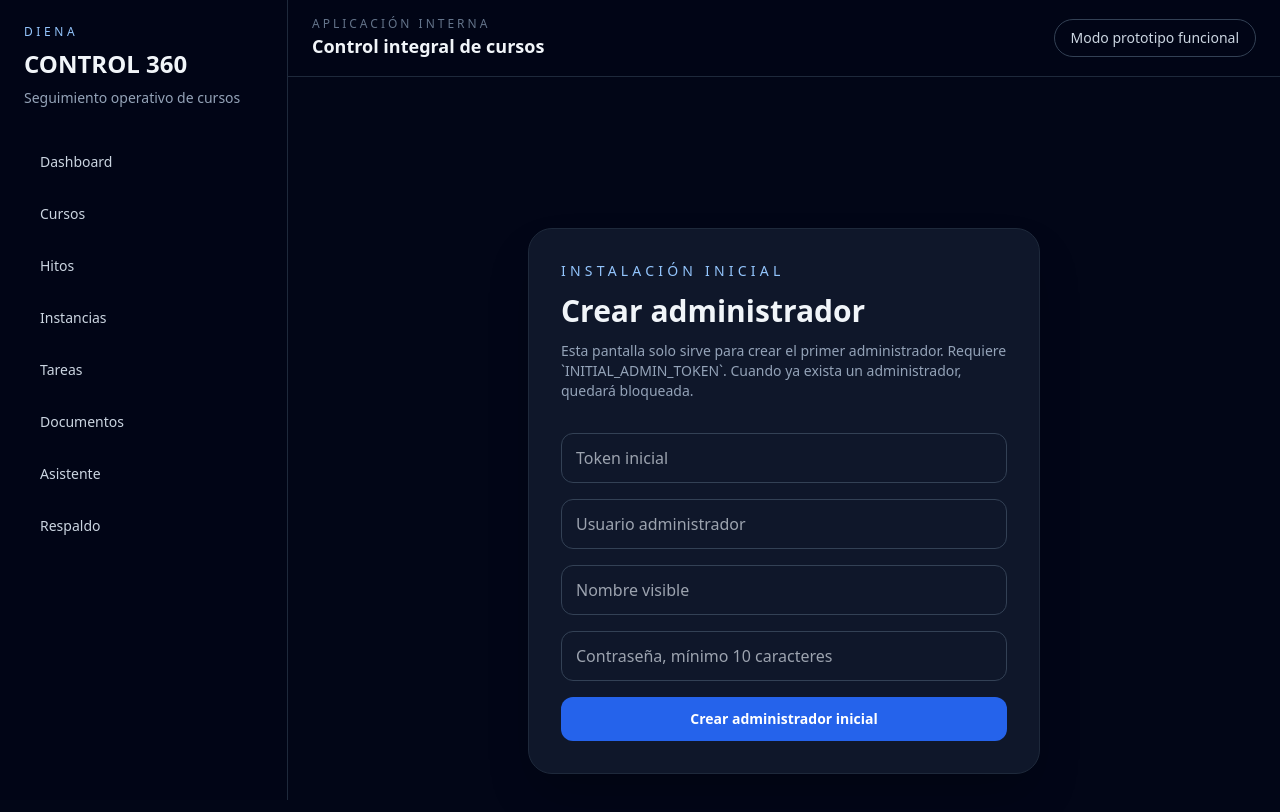
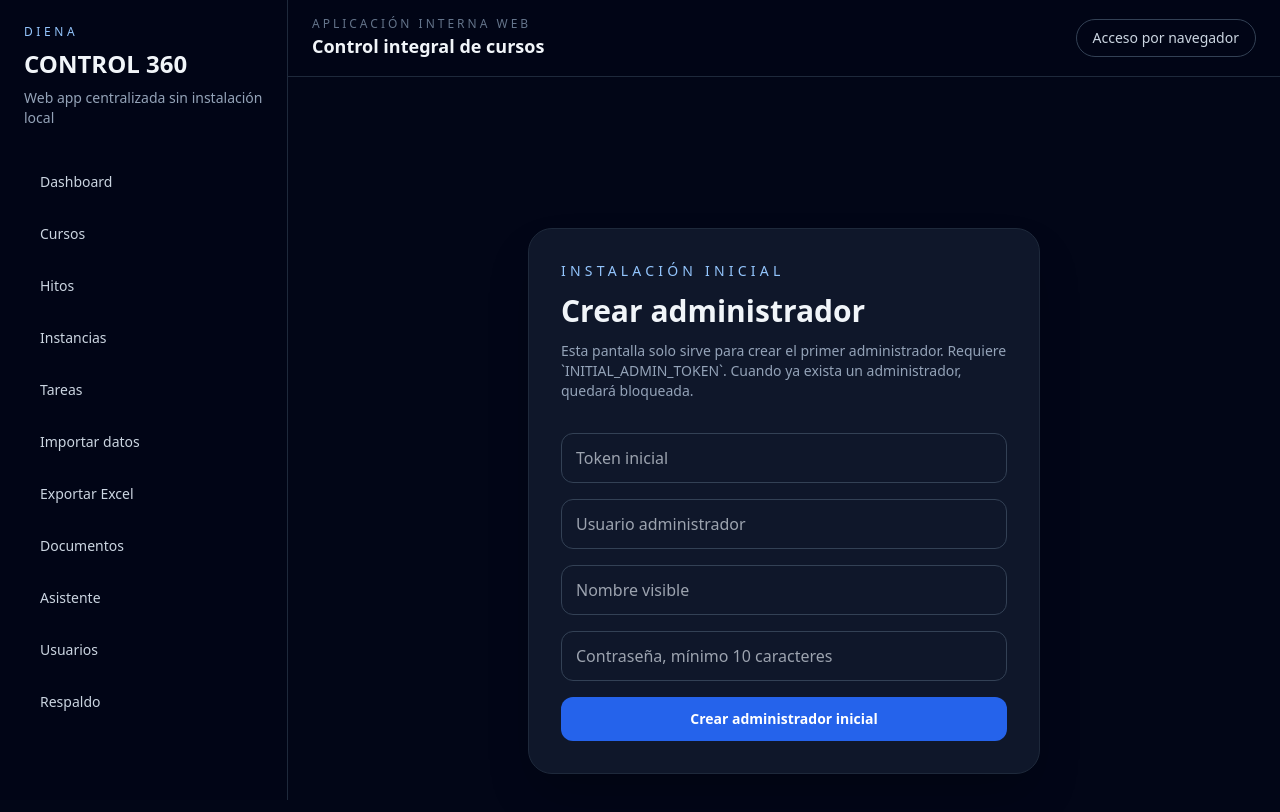
Before and after one commit to mgomlo4-bot/diena-control-360, a Next.js app: page /setup in a window 1280 px wide. Shown: the top 812 px of the page. Built offline with nearby package versions, Linux system fonts and the light colour scheme.

Commit message:
Actualizar menu para web app con importar exportar y usuarios

```diff
--- a/app/layout.tsx
+++ b/app/layout.tsx
@@ -13,8 +13,11 @@ const navItems = [
   { href: '/hitos', label: 'Hitos' },
   { href: '/instancias', label: 'Instancias' },
   { href: '/tareas', label: 'Tareas' },
+  { href: '/importar', label: 'Importar datos' },
+  { href: '/exportar', label: 'Exportar Excel' },
   { href: '/documentos', label: 'Documentos' },
   { href: '/asistente', label: 'Asistente' },
+  { href: '/usuarios', label: 'Usuarios' },
   { href: '/respaldo', label: 'Respaldo' },
 ];
 
@@ -27,7 +30,7 @@ export default function RootLayout({ children }: { children: React.ReactNode })
             <div className="mb-8">
               <p className="text-xs uppercase tracking-[0.3em] text-blue-300">DIENA</p>
               <h1 className="mt-2 text-2xl font-bold">CONTROL 360</h1>
-              <p className="mt-2 text-sm text-slate-400">Seguimiento operativo de cursos</p>
+              <p className="mt-2 text-sm text-slate-400">Web app centralizada sin instalación local</p>
             </div>
             <nav className="space-y-2">
               {navItems.map((item) => (
@@ -42,10 +45,10 @@ export default function RootLayout({ children }: { children: React.ReactNode })
             <header className="sticky top-0 z-10 border-b border-slate-800 bg-slate-950/90 px-6 py-4 backdrop-blur">
               <div className="flex flex-col gap-3 md:flex-row md:items-center md:justify-between">
                 <div>
-                  <p className="text-xs uppercase tracking-[0.25em] text-slate-500">Aplicación interna</p>
+                  <p className="text-xs uppercase tracking-[0.25em] text-slate-500">Aplicación interna web</p>
                   <h2 className="text-lg font-semibold">Control integral de cursos</h2>
                 </div>
-                <div className="rounded-full border border-slate-700 px-4 py-2 text-sm text-slate-300">Modo prototipo funcional</div>
+                <div className="rounded-full border border-slate-700 px-4 py-2 text-sm text-slate-300">Acceso por navegador</div>
               </div>
             </header>
             <div className="p-6">{children}</div>
```
